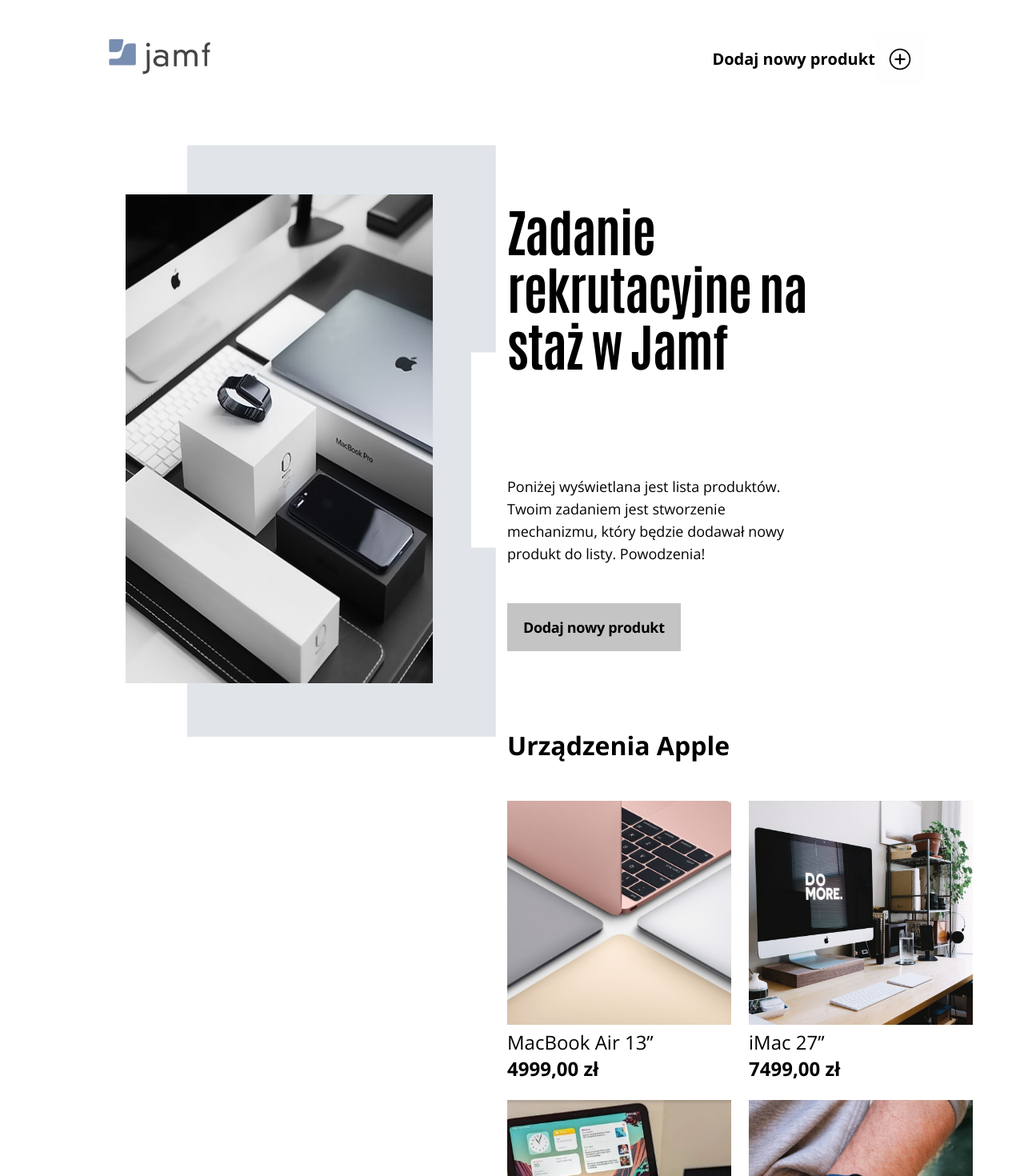
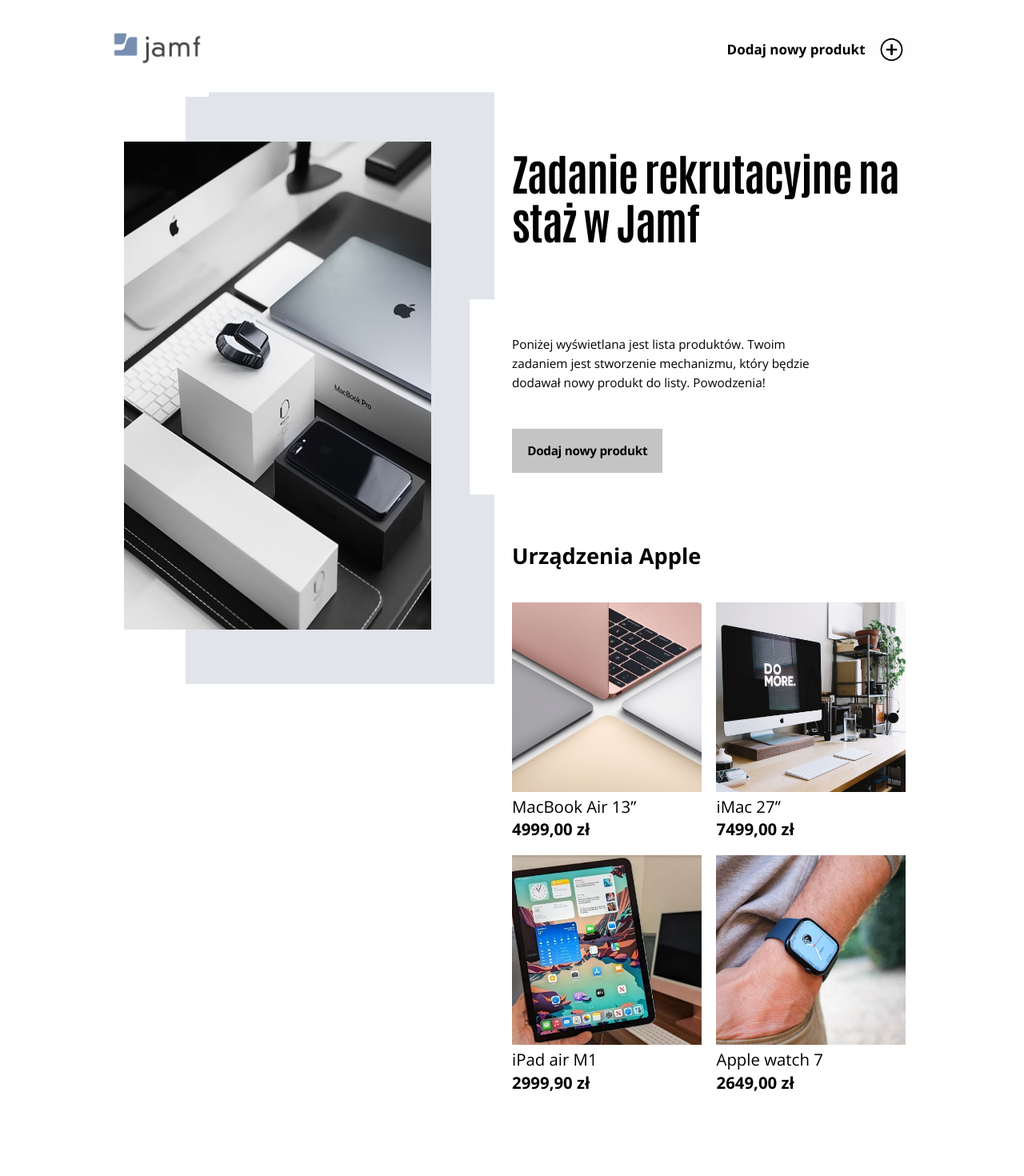
Before and after one commit to bartoszmrosek/Jamf-Internship, an Angular app: page / in a window 1280 px wide. Shown: the top 1470 px of the page at 80% size. After the commit the page ends 1435 px from the top, so only its background shows below. Built offline with nearby package versions, Linux system fonts and the light colour scheme.

Commit message:
Full implementation of RWD

```diff
--- a/src/app/layout/navbar/navbar.component.scss
+++ b/src/app/layout/navbar/navbar.component.scss
@@ -1,17 +1,15 @@
 .navigation {
-    --initialScale: 1;
     display: flex;
 
-    // Close equivalent to 9.75rem but better for responsivity
-    padding: 0 9.7%;
-    margin-bottom: 6rem;
+    padding: 0 4em;
+    margin-bottom: 6.5vh;
 
     .logo-wrapper {
         margin-right: auto;
 
         .logo {
             aspect-ratio: 151/142;
-            height: calc(8.875rem * var(--initialScale));
+            height: 8.875em;
 
             object-fit: cover;
         }
@@ -27,16 +25,22 @@
 
         background: inherit;
 
-        font-size: 1.25rem;
+        font-size: 1.25em;
         font-weight: 700;
 
         line-height: 140%;
 
         .plus-icon {
             aspect-ratio: 1/1;
-            height: calc(3.875rem * var(--initialScale));
+            height: 3.875em;
 
             object-fit: cover;
         }
     }
 }
+
+@media only screen and (min-width: 425px) {
+    .navigation {
+        padding: 0 9.75em;
+    }
+}
--- a/src/app/layout/products/components/content/content.component.scss
+++ b/src/app/layout/products/components/content/content.component.scss
@@ -3,7 +3,7 @@
 
     .products-header {
         font-family: 'Antonio', sans-serif;
-        font-size: 4rem;
+        font-size: 4em;
         font-weight: 700;
 
         margin-top: 0.5rem;
@@ -12,19 +12,19 @@
 
         letter-spacing: -0.02em;
 
-        width: 75%;
+        width: 90%;
 
         text-align: left;
     }
 
     .products-description {
         width: 65%;
-        margin-top: 6.5rem;
+        margin-top: 6.5em;
         padding: 1.5rem 0;
 
         .products-summary {
             font-weight: 400;
-            font-size: 1.125rem;
+            font-size: 1.125em;
             line-height: 156%;
         }
 
@@ -34,20 +34,27 @@
             border: 0;
 
             font-weight: 700;
-            font-size: 1.125rem;
+            font-size: 1.125em;
             line-height: 156%;
             letter-spacing: -0.02em;
 
-            padding: 1rem 1.25rem;
-            margin-top: 3rem;
+            padding: 1em 1.25em;
+            margin-top: 3em;
         }
     }
 
     .devices {
-        margin-top: 5rem;
+        margin: 5em 0;
+        display: flex;
+        flex-direction: column;
+        align-items: flex-end;
+
+        @media only screen and (min-width: 768px) {
+            align-items: flex-start;
+        }
 
         .devices-header {
-            font-size: 2rem;
+            font-size: 2em;
             line-height: 88%;
             font-weight: 700;
         }
@@ -56,15 +63,16 @@
             display: grid;
             grid-template-columns: 1fr 1fr;
             grid-template-rows: 1fr 1fr;
-            gap: 1.375rem;
+            gap: 1.375em;
 
             width: min-content;
-            margin-top: 3.375rem;
+            margin-top: 3.375em;
 
             .devices-grid-item {
                 .devices-image {
                     aspect-ratio: 1/1;
-                    width: 17.5rem;
+                    width: 18.5vw;
+                    min-width: 120px;
 
                     object-position: 50% 50%;
                     background-size: contain;
@@ -73,7 +81,7 @@
 
                 .devices-header {
                     font-weight: 400;
-                    font-size: 1.5rem;
+                    font-size: 1.5em;
                     line-height: 140%;
                 }
 
--- a/src/app/layout/products/products.component.html
+++ b/src/app/layout/products/products.component.html
@@ -1,4 +1,5 @@
 <main class="products-page">
-    <app-featured-image src="assets/featured-image.jfif" alt="Wyróżnione zdjęcie"></app-featured-image>
+    <app-featured-image src="assets/featured-image.jfif" alt="Wyróżnione zdjęcie"
+        class="products-featured"></app-featured-image>
     <app-content></app-content>
 </main>
--- a/src/app/layout/products/products.component.scss
+++ b/src/app/layout/products/products.component.scss
@@ -1,10 +1,24 @@
 .products-page {
     width: 100%;
 
-    padding: 0 4rem;
+    padding: 0 4em;
 
     display: grid;
-    grid-template-columns: 1fr 1fr;
+    grid-template-columns: 1fr;
     justify-items: center;
     align-content: center;
+
+    .products-featured {
+        display: none;
+    }
+
+    @media only screen and (min-width: 768px) {
+        & {
+            grid-template-columns: 1fr 1fr;
+        }
+
+        .products-featured {
+            display: block;
+        }
+    }
 }
--- a/src/styles.scss
+++ b/src/styles.scss
@@ -13,4 +13,41 @@
 
 body {
     font-family: 'Open Sans', sans-serif;
+    font-size: 50%;
 }
+
+@media only screen and (min-width: 850px) {
+    body {
+        font-size: 60%;
+    }
+}
+
+@media only screen and (min-width: 1024px) {
+    body {
+        font-size: 65%;
+    }
+}
+
+@media only screen and (min-width: 1150px) {
+    body {
+        font-size: 75%;
+    }
+}
+
+@media only screen and (min-width: 1280px) {
+    body {
+        font-size: 85%;
+    }
+}
+
+@media only screen and (min-width: 1366px) {
+    body {
+        font-size: 90%;
+    }
+}
+
+@media only screen and (min-width: 1500px) {
+    body {
+        font-size: 100%;
+    }
+}
```
